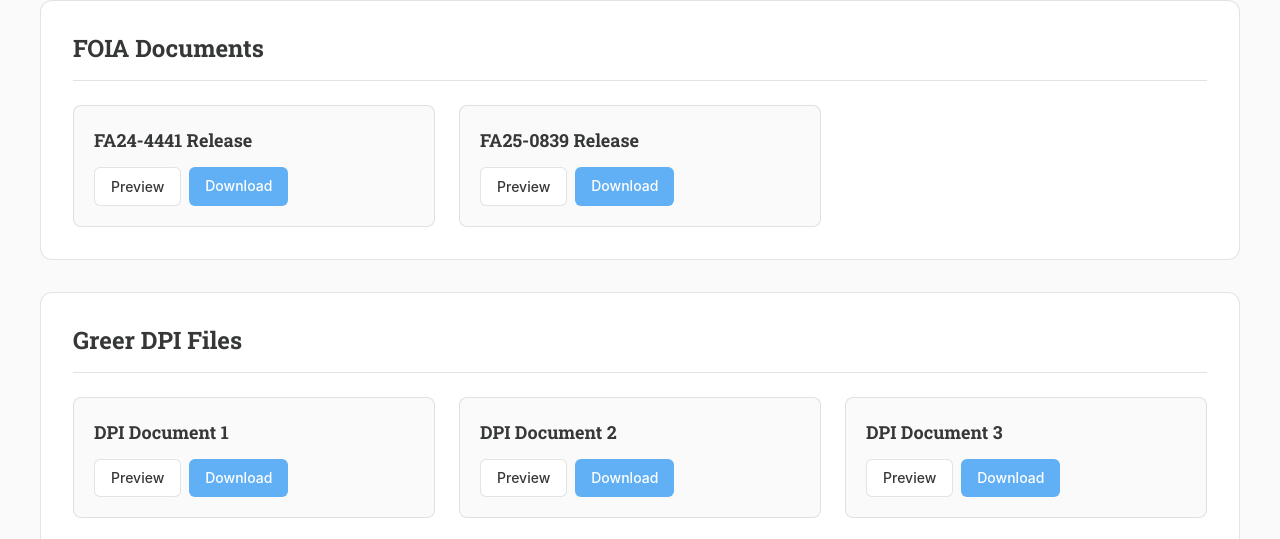
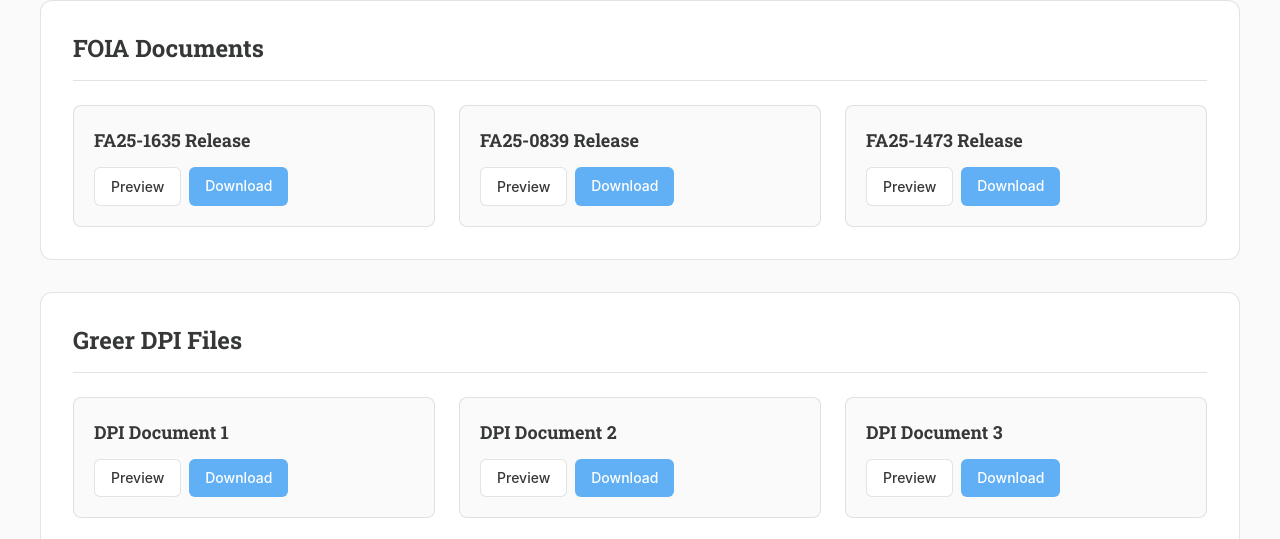
Before and after one commit to OpenSourceAnomalous/151958850.github.io, a plain HTML site: page index.html in a window 1280 px wide. Shown: the part 220-759 px from the top of the page. Drawn offline with Linux system fonts and the light colour scheme.

Commit message:
updated FOIAs

```diff
--- a/index.html
+++ b/index.html
@@ -257,10 +257,10 @@
             <h2>FOIA Documents</h2>
             <div class="pdf-grid">
                 <div class="pdf-item">
-                    <h3>FA24-4441 Release</h3>
+                    <h3>FA25-1635 Release</h3>
                     <div class="pdf-actions">
-                        <button class="button" onclick="showPreview('FA24-4441 Release', 'FOIAS/Fa24_4441_Emailed_Release.pdf')">Preview</button>
-                        <a href="FOIAS/Fa24_4441_Emailed_Release.pdf" download class="button primary">Download</a>
+                        <button class="button" onclick="showPreview('FA25-1635 Release', 'FOIAS/FA25-1635-Emailed-Release-appeal.pdf')">Preview</button>
+                        <a href="FOIAS/FA25-1635-Emailed-Release-appeal.pdf" download class="button primary">Download</a>
                     </div>
                 </div>
 
@@ -269,6 +269,14 @@
                     <div class="pdf-actions">
                         <button class="button" onclick="showPreview('FA25-0839 Release', 'FOIAS/Fa25_0839_Emailed_Release.pdf')">Preview</button>
                         <a href="FOIAS/Fa25_0839_Emailed_Release.pdf" download class="button primary">Download</a>
+                    </div>
+                </div>
+
+                <div class="pdf-item">
+                    <h3>FA25-1473 Release</h3>
+                    <div class="pdf-actions">
+                        <button class="button" onclick="showPreview('FA25-1473 Release', 'FOIAS/FA25-1473-Emailed-RELEASE-target-files.pdf')">Preview</button>
+                        <a href="FOIAS/FA25-1473-Emailed-RELEASE-target-files.pdf" download class="button primary">Download</a>
                     </div>
                 </div>
             </div>
```
Also changed, not shown: 2 other files.
